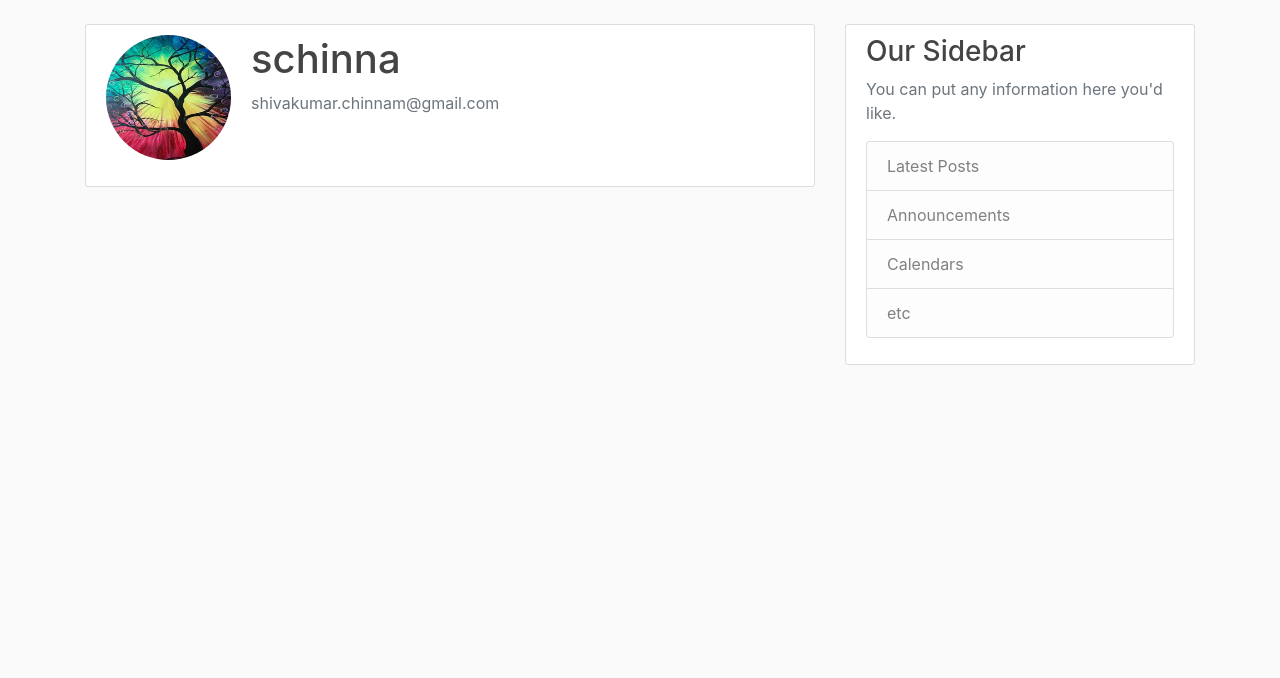
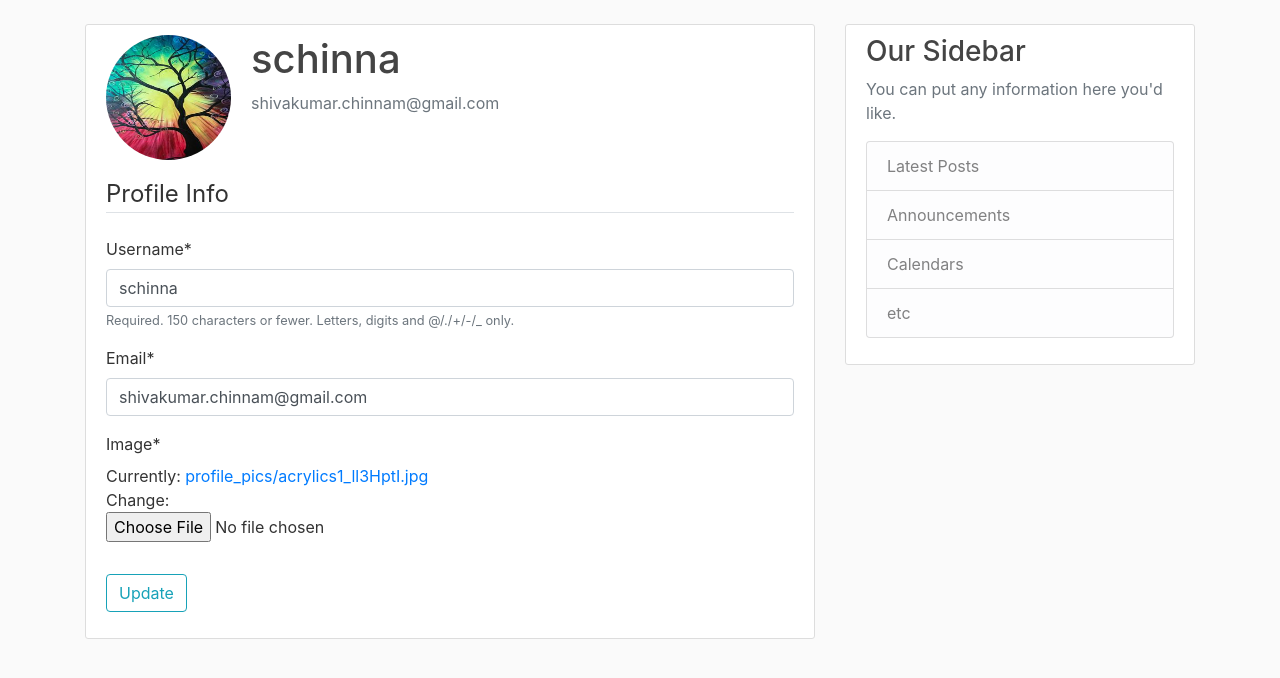
Before and after one commit to schinnam/corey_django, a Django app: page /profile/ in a window 1280 px wide. Shown: the part 56-734 px from the top of the page. Run offline with Django 3.2, Linux system fonts and the light colour scheme; a user stored in the database is signed in; data comes from the database, SQL or seed files in the repository; both versions use the stored data as it was after the commit; some libraries are stand-ins or nearby versions.

Commit message:
End of video 9

```diff
--- a/blog/templates/blog/home.html
+++ b/blog/templates/blog/home.html
@@ -2,6 +2,7 @@
 {% block content %}
     {% for post in posts %}
         <article class="media content-section">
+          <img class="rounded-circle article-img" src="{{ post.author.profile.image.url }}" >
             <div class="media-body">
               <div class="article-metadata">
                 <a class="mr-2" href="#">{{ post.author }}</a>
--- a/users/forms.py
+++ b/users/forms.py
@@ -1,6 +1,7 @@
 from django import forms
 from django.contrib.auth.models import User
 from django.contrib.auth.forms import UserCreationForm
+from .models import Profile
 
 
 class UserRegisterForm(UserCreationForm):
@@ -9,3 +10,17 @@ class UserRegisterForm(UserCreationForm):
     class Meta:
         model = User
         fields = ['username', 'email', 'password1', 'password2']
+
+
+class UserUpdateForm(forms.ModelForm):
+    email = forms.EmailField()
+
+    class Meta:
+        model = User
+        fields = ['username', 'email']
+
+
+class ProfileUpdateForm(forms.ModelForm):
+    class Meta:
+        model = Profile
+        fields = ['image']
--- a/users/models.py
+++ b/users/models.py
@@ -1,5 +1,6 @@
 from django.db import models
 from django.contrib.auth.models import User
+from PIL import Image
 
 class Profile(models.Model):
     user = models.OneToOneField(User, on_delete=models.CASCADE)
@@ -7,3 +8,12 @@ class Profile(models.Model):
 
     def __str__(self):
         return f'{self.user.username} Profile'
+
+    def save(self):
+        super().save()
+        img = Image.open(self.image.path)
+
+        if img.height > 300 or img.width > 300:
+            output_size = (300,300)
+            img.thumbnail(output_size)
+            img.save(self.image.path)
--- a/users/templates/users/profile.html
+++ b/users/templates/users/profile.html
@@ -9,7 +9,17 @@
                 <p class="text-secondary">{{ user.email }}</p>
             </div>
         </div>
-        <!-- FORM HERE -->
+        <form method="POST" enctype="multipart/form-data" >
+            {% csrf_token %}
+            <fieldset class="form-group">
+                <legend class="border-bottom mb-4">Profile Info</legend>
+                {{ u_form|crispy }}
+                {{ p_form|crispy }}
+            </fieldset>
+            <div class="form-group">
+                <button class="btn btn-outline-info" type="submit">Update</button>
+            </div>
+        </form>
     </div>
 
 {% endblock content %}
--- a/users/views.py
+++ b/users/views.py
@@ -1,7 +1,7 @@
 from django.shortcuts import render, redirect
 from django.contrib import messages
 from django.contrib.auth.decorators import login_required
-from .forms import UserRegisterForm
+from .forms import UserRegisterForm, UserUpdateForm, ProfileUpdateForm
 
 
 def register(request):
@@ -21,4 +21,22 @@ def register(request):
 
 @login_required
 def profile(request):
-    return render(request, 'users/profile.html')
+    if request.method == 'POST':
+        u_form = UserUpdateForm(request.POST, instance=request.user)
+        p_form = ProfileUpdateForm(request.POST, request.FILES, instance=request.user.profile)
+
+        if u_form.is_valid() and p_form.is_valid():
+            u_form.save()
+            p_form.save()
+            messages.success(request, f' Your Profile is Updated!')
+            return redirect('profile')
+    else:
+        u_form = UserUpdateForm(instance=request.user)
+        p_form = ProfileUpdateForm(instance=request.user.profile)
+
+    context = {
+        'u_form': u_form,
+        'p_form': p_form
+    }
+
+    return render(request, 'users/profile.html', context)
```
Also changed, not shown: db.sqlite3, media/profile_pics/acrylics1_ll3HptI.jpg (added), media/profile_pics/default_X7fPtSI.png (added).
